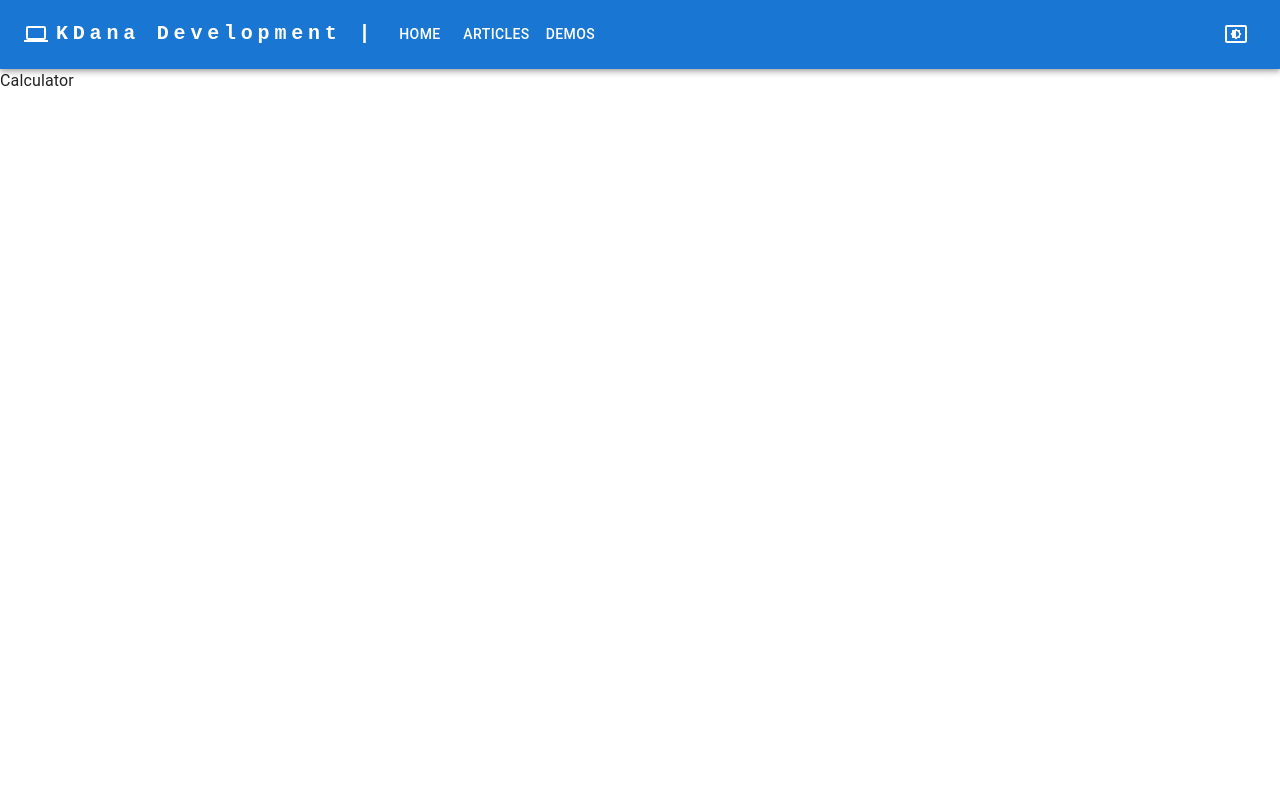
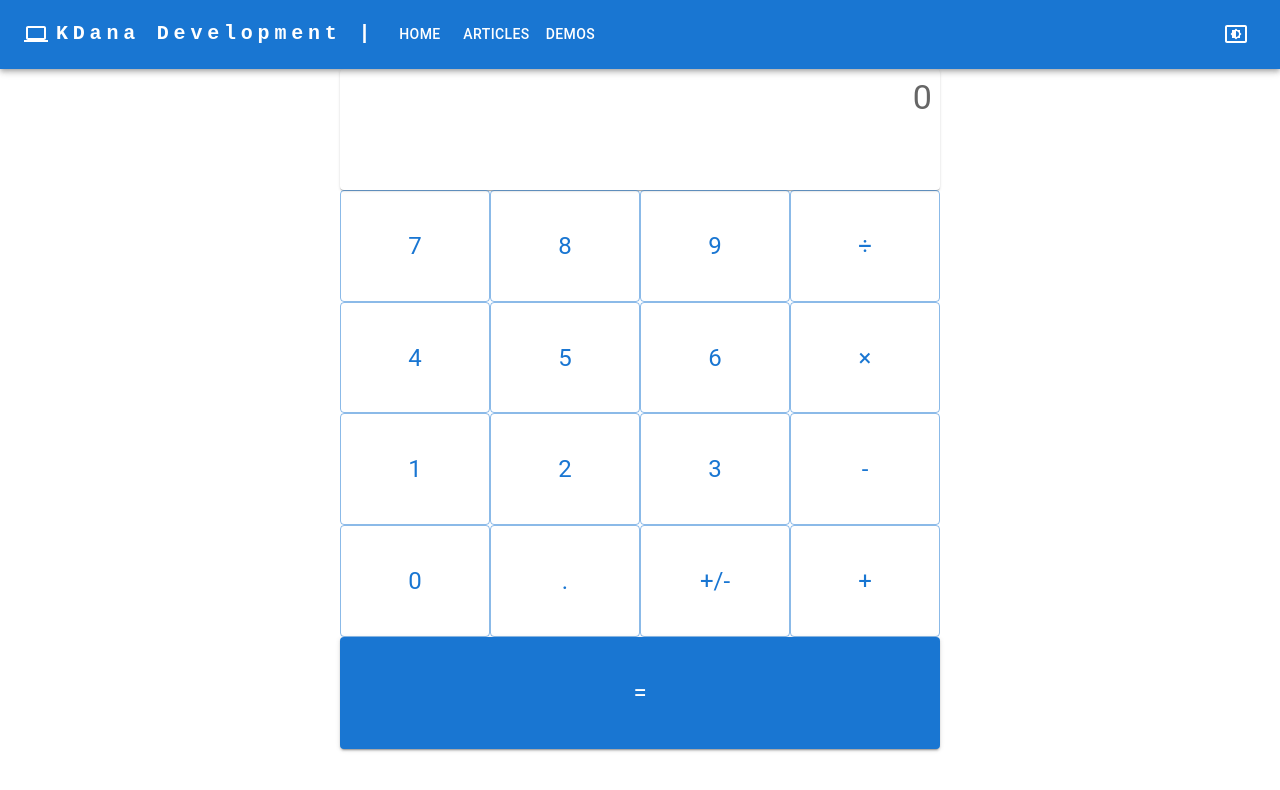
Before and after one commit to kdana/website, a React (Create React App) app: page /demos/calculator in a window 1280 px wide. Shown: the top 790 px of the page. Built offline with nearby package versions, Linux system fonts and the light colour scheme; a web font is replaced by a local one.

Commit message:
Add calculator

```diff
--- a/src/demos/utilities/Calculator.tsx
+++ b/src/demos/utilities/Calculator.tsx
@@ -1,7 +1,160 @@
-import React from "react";
+import React, { useState, useEffect, useRef } from "react";
+import { styled } from "@mui/material/styles";
+import Box from "@mui/material/Box";
+import Grid from "@mui/material/Grid";
+import Paper from "@mui/material/Paper";
+import Typography from "@mui/material/Typography";
+import ButtonGroup from "@mui/material/ButtonGroup";
+import Button from "@mui/material/Button";
+
+const Display = styled(Paper)(({ theme }) => ({
+  backgroundColor: theme.palette.mode === "dark" ? "#1A2027" : "#fff",
+  ...theme.typography.body2,
+  padding: theme.spacing(1),
+  textAlign: "right",
+  color: theme.palette.text.secondary,
+  minHeight: "2rem",
+  height: "100%",
+}));
 
 function Calculator() {
-  return <div>Calculator</div>;
+  const symbols = ["/", "*", "-", "+"];
+  const buttons = ["7", "8", "9", "÷", "4", "5", "6", "×", "1", "2", "3", "-", "0", ".", "+/-", "+"];
+  const [calculation, setCalculation] = useState(["0"]);
+
+  const useEventListener = (eventName: string, handler: Function, element = window) => {
+    const savedHandler: React.MutableRefObject<Function> = useRef(handler);
+
+    useEffect(() => {
+      savedHandler.current = handler;
+    }, [handler]);
+
+    useEffect(() => {
+      const isSupported = element && element.addEventListener;
+      if (!isSupported) return;
+
+      const eventListener = (event: Event) => savedHandler.current(event);
+      element.addEventListener(eventName, eventListener);
+      return () => {
+        element.removeEventListener(eventName, eventListener);
+      };
+    }, [eventName, element]);
+  };
+
+  const handleKeydown = (event: KeyboardEvent) => {
+    if (event.key === "=" || event.key === "Enter") {
+      calculate();
+    } else {
+      handleValue(event.key);
+    }
+  };
+
+  useEventListener("keydown", handleKeydown);
+
+  const handleClick = (value: string) => {
+    let symbolMap: Map<string, string> = new Map([
+      ["÷", "/"],
+      ["×", "*"],
+    ]);
+    handleValue(symbolMap.get(value) || value);
+  };
+
+  const handleValue = (value: string) => {
+    if (symbols.includes(value)) {
+      handleSymbol(value);
+    } else if (/\d/.test(value) || value === ".") {
+      handleNumber(value);
+    } else if (value === "+/-") {
+      handleNegation();
+    }
+  };
+
+  const handleSymbol = (symbol: string) => {
+    setCalculation((previous: string[]) => {
+      let calculation = [...previous];
+      let lastItemIndex = calculation.length - 1;
+
+      if (symbols.includes(calculation[lastItemIndex])) {
+        calculation[lastItemIndex] = symbol;
+      } else {
+        calculation.push(symbol);
+      }
+
+      return calculation;
+    });
+  };
+
+  const handleNumber = (numberValue: string) => {
+    setCalculation((previous: string[]) => {
+      let calculation = [...previous];
+      let lastItemIndex = calculation.length - 1;
+      let lastItem = calculation[lastItemIndex];
+
+      if (lastItem === "0") {
+        calculation[lastItemIndex] = numberValue;
+      } else if (!symbols.includes(lastItem)) {
+        calculation[lastItemIndex] = lastItem + numberValue;
+      } else {
+        calculation.push(numberValue);
+      }
+
+      return calculation;
+    });
+  };
+
+  const handleNegation = () => {
+    setCalculation((previous: string[]) => {
+      let calculation = [...previous];
+      let lastItemIndex = calculation.length - 1;
+      let lastItem = calculation[lastItemIndex];
+
+      lastItem = lastItem.startsWith("-") ? lastItem.replace("-", "") : "-" + lastItem;
+      calculation[lastItemIndex] = lastItem;
+
+      return calculation;
+    });
+  };
+
+  const calculate = () => {
+    const result = eval(formatCalculation(calculation));
+    setCalculation([result.toString()]);
+  };
+
+  const formatCalculation = (calculation: string[]) => {
+    return calculation.join(" ");
+  };
+
+  return (
+    <Box sx={{ flexGrow: 1, maxWidth: "600px", margin: "auto" }}>
+      <ButtonGroup size="large" fullWidth={true} sx={{ minHeight: "85vh" }} aria-label="Calculator button group">
+        <Grid container spacing={0}>
+          <Grid item xs={12}>
+            <Display>
+              <Typography variant="h4">{formatCalculation(calculation)}</Typography>
+            </Display>
+          </Grid>
+          {buttons.map((button) => (
+            <Grid key={button} item xs={3}>
+              <Button
+                variant="outlined"
+                onClick={() => {
+                  handleClick(button);
+                }}
+                sx={{ textTransform: "unset", height: "100%" }}
+              >
+                <Typography variant="h5">{button}</Typography>
+              </Button>
+            </Grid>
+          ))}
+          <Grid item xs={12}>
+            <Button variant="contained" onClick={calculate} sx={{ height: "100%" }}>
+              <Typography variant="h5">=</Typography>
+            </Button>
+          </Grid>
+        </Grid>
+      </ButtonGroup>
+    </Box>
+  );
 }
 
 export default Calculator;
```
